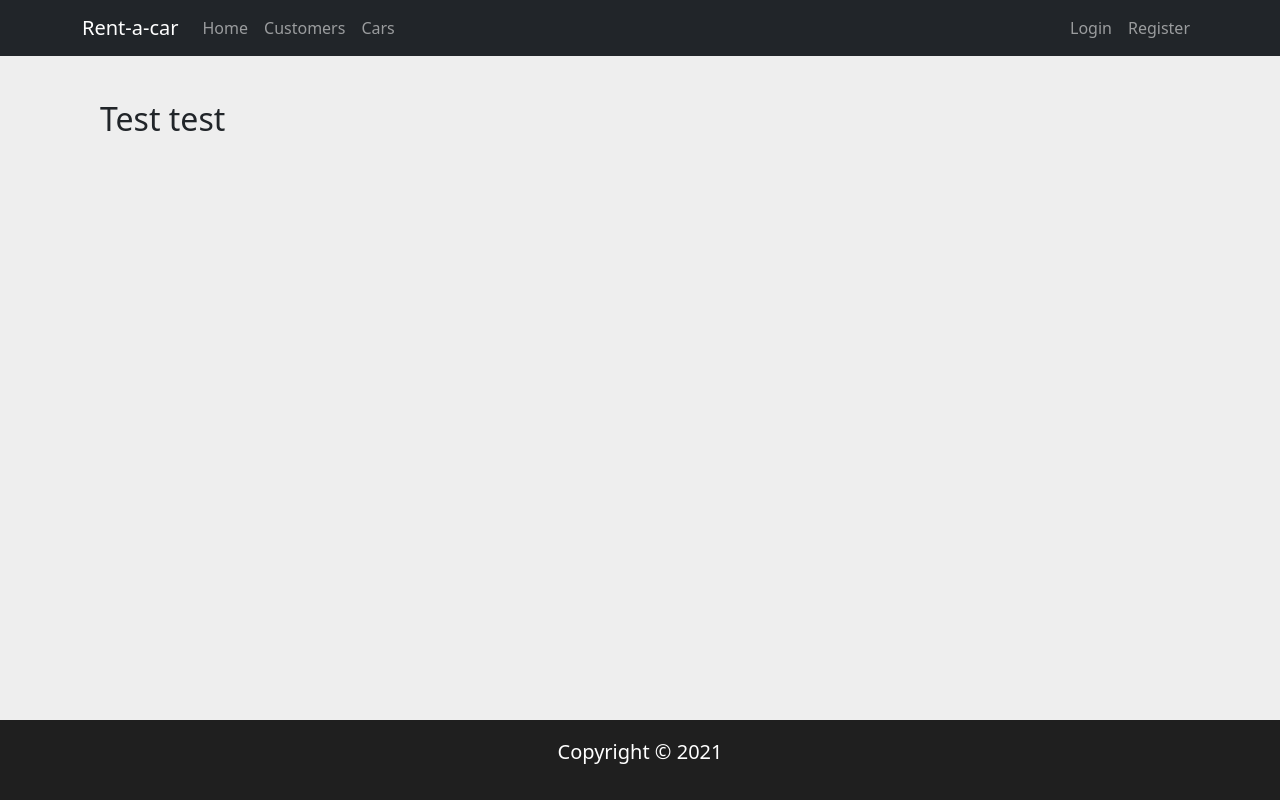
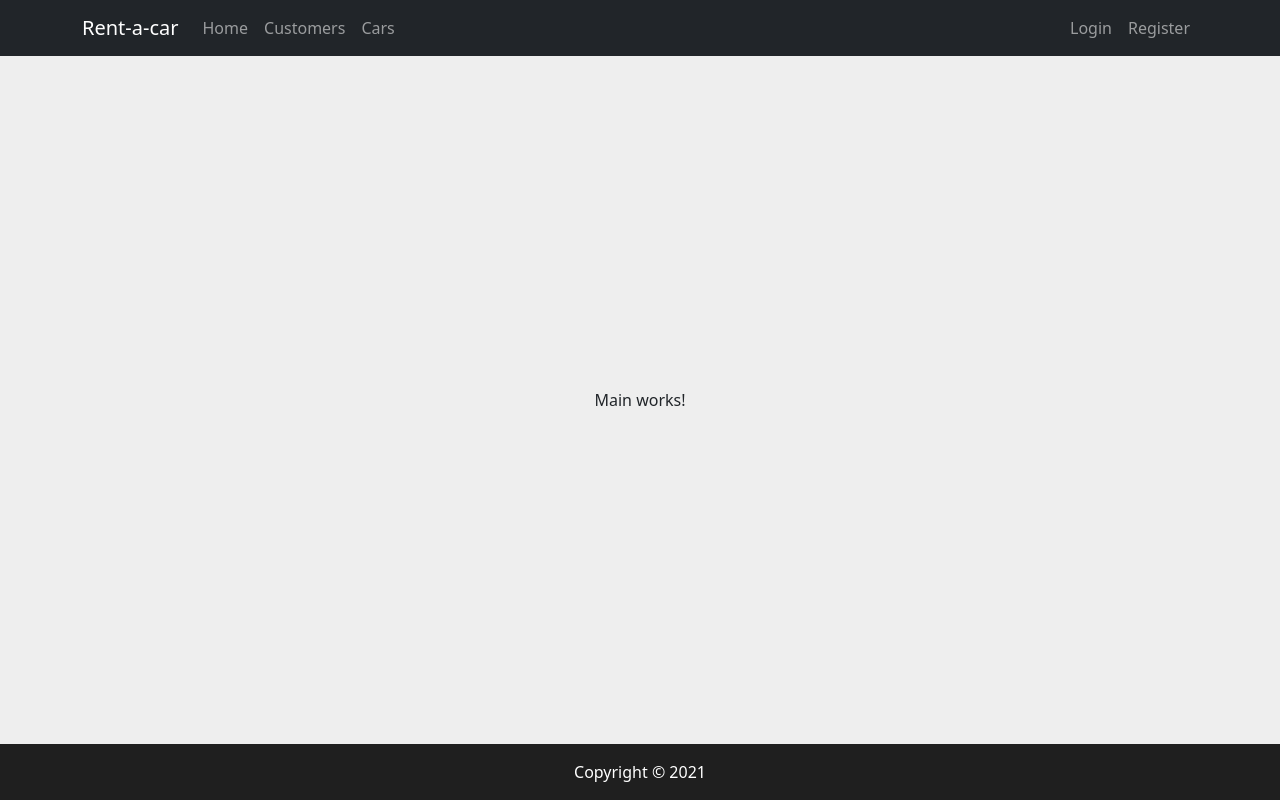
Before and after one commit to Atanasovaaa/rent-a-car, a React (Create React App) app: page / in a window 1280 px wide. Built offline with nearby package versions, Linux system fonts and the light colour scheme.

Commit message:
Main works, header/footer done

```diff
--- a/src/components/layout/footer/_footer.scss
+++ b/src/components/layout/footer/_footer.scss
@@ -3,13 +3,14 @@
   position: fixed;
   bottom: 0;
   width: 100%;
+  height: 56px;
+  max-height: 60px;
   color: #fff;
-  height: 80px;
   display: flex;
   justify-content: center;
   align-items: center;
 
   p {
-    font-size: 20px;
+    margin: auto;
   }
 }
--- a/src/components/layout/main/Main.jsx
+++ b/src/components/layout/main/Main.jsx
@@ -3,7 +3,7 @@ import "./_main.scss";
 export default function Main() {
     return (
         <div className="main-content">
-            <h2>Test test</h2>
+            Main works!
         </div>
     );
 }
--- a/src/components/layout/main/_main.scss
+++ b/src/components/layout/main/_main.scss
@@ -1,3 +1,7 @@
 .main-content {
-  padding: 100px;
+  // padding: 100px;
+  height: 100vh;
+  display: flex;
+  justify-content: center;
+  align-items: center;
 }
```
